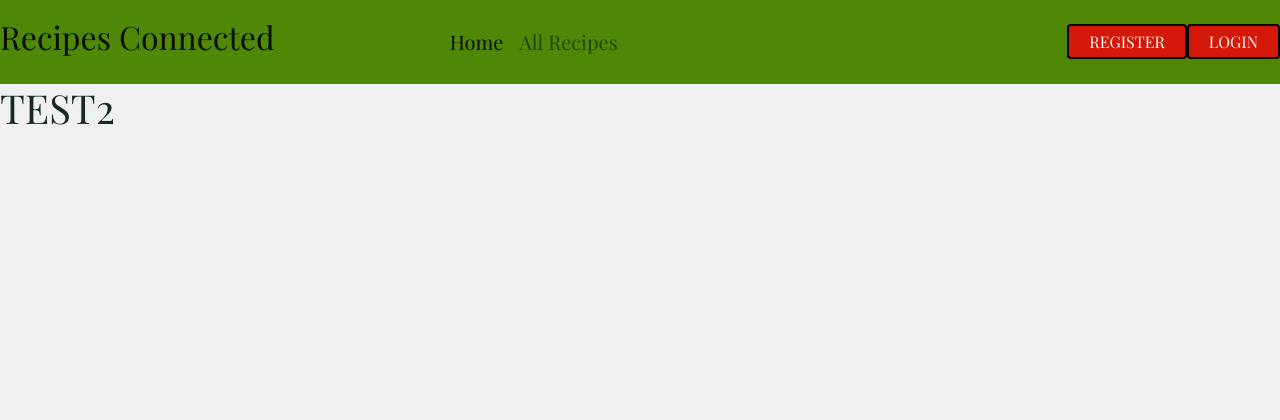
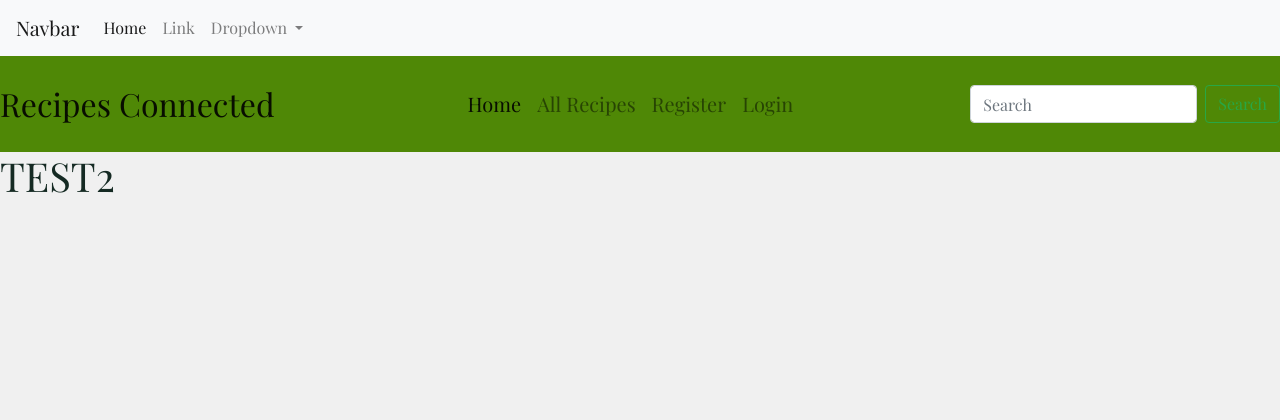
Before and after one commit to MatthewYong/recipes-connected, a Flask app: page / in a window 1280 px wide. Shown: the top 420 px of the page. Run offline with Flask 2, Linux system fonts and the light colour scheme; some libraries are stand-ins or nearby versions.

Commit message:
Add search bar in base.html & moved register and login to main link

```diff
--- a/static/css/style.css
+++ b/static/css/style.css
@@ -31,25 +31,15 @@ footer{
     color: rgb(79, 136, 6);
 }
 
-.nav-button{
-    color: #ffff;
-    background-color: rgba(231, 10, 10, 0.884);
-    border-radius: 0.25rem;
-    border: solid 0.125rem #000000;
-    font-size: 1rem;
-    text-transform: uppercase;
-    padding:0.3125rem 1.25rem 0.3125rem 1.25rem;
-}
-
 #nav-bg-colour{
     background-color:rgb(79, 136, 6);
     padding: 1.2rem 0 1.2rem 0;
 }
-
+/*
 #logo{
     position: absolute;
     top: 0.5rem;
-}
+}*/
 
 #logo:hover{
     color: rgb(79, 136, 6);
--- a/templates/base.html
+++ b/templates/base.html
@@ -18,6 +18,36 @@
 
 
 <body>
+<nav class="navbar navbar-expand-lg navbar-light bg-light">
+  <a class="navbar-brand" href="#">Navbar</a>
+  <button class="navbar-toggler" type="button" data-toggle="collapse" data-target="#navbarSupportedContent" aria-controls="navbarSupportedContent" aria-expanded="false" aria-label="Toggle navigation">
+    <span class="navbar-toggler-icon"></span>
+  </button>
+
+  <div class="collapse navbar-collapse" id="navbarSupportedContent">
+    <ul class="navbar-nav mr-auto">
+      <li class="nav-item active">
+        <a class="nav-link" href="#">Home <span class="sr-only">(current)</span></a>
+      </li>
+      <li class="nav-item">
+        <a class="nav-link" href="#">Link</a>
+      </li>
+      <li class="nav-item dropdown">
+        <a class="nav-link dropdown-toggle" href="#" id="navbarDropdown" role="button" data-toggle="dropdown" aria-haspopup="true" aria-expanded="false">
+          Dropdown
+        </a>
+        <div class="dropdown-menu" aria-labelledby="navbarDropdown">
+          <a class="dropdown-item" href="#">Action</a>
+          <a class="dropdown-item" href="#">Another action</a>
+          <div class="dropdown-divider"></div>
+          <a class="dropdown-item" href="#">Something else here</a>
+        </div>
+      </li>
+
+    </ul>
+
+  </div>
+</nav>
     <nav class="navbar navbar-expand-lg navbar-light" id="nav-bg-colour">
         <div>
             <a class="navbar-brand nav-hover lg-font" id="logo" href="{{url_for('home')}}">Recipes Connected</a>
@@ -33,14 +63,17 @@
                 <li class="nav-item">
                     <a class="nav-link nav-hover" href="{{url_for('all_recipes')}}">All Recipes</a>
                 </li>
+                <li class="nav-item">
+                    <a class="nav-link nav-hover" href="{{url_for('register')}}">Register</a>
+                </li>
+                <li class="nav-item">
+                    <a class="nav-link nav-hover" href="{{url_for('login')}}">Login</a>
+                </li>
             </ul>
-        <div>
-            <a class="nav-button" href="{{url_for('register')}}" role="button">Register</a>
-        </div>
-        <div>
-            <a class="nav-button" href="{{url_for('login')}}" role="button">login</a>
-        </div>
-
+            <form class="form-inline my-2 my-lg-0">
+            <input class="form-control mr-sm-2" type="search" placeholder="Search" aria-label="Search">
+            <button class="btn btn-outline-success my-2 my-sm-0" type="submit">Search</button>
+            </form>
         </div>
     </nav>
 
@@ -81,7 +114,7 @@
             <div class="col-5"></div>
 			<div class="col-2 sm-font">
 				<p id="copyright"><i class="far fa-copyright" aria-hidden="true"></i>
-					<span class="sr-only">Copyright</span> 2020 Matthew Yong. All Rights Reserved</p>
+					<span class="sr-only">Copyright</span> 2020 Matthew Yong All Rights Reserved</p>
 			</div>
             <div class="col-5"></div>
 		</div>
```
